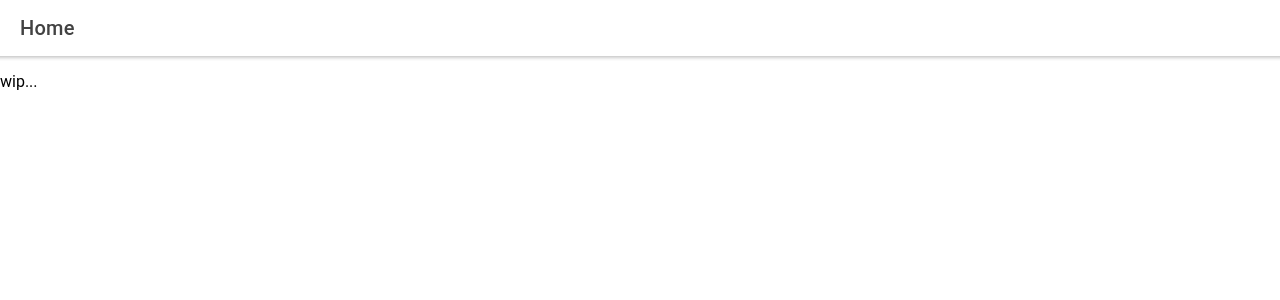
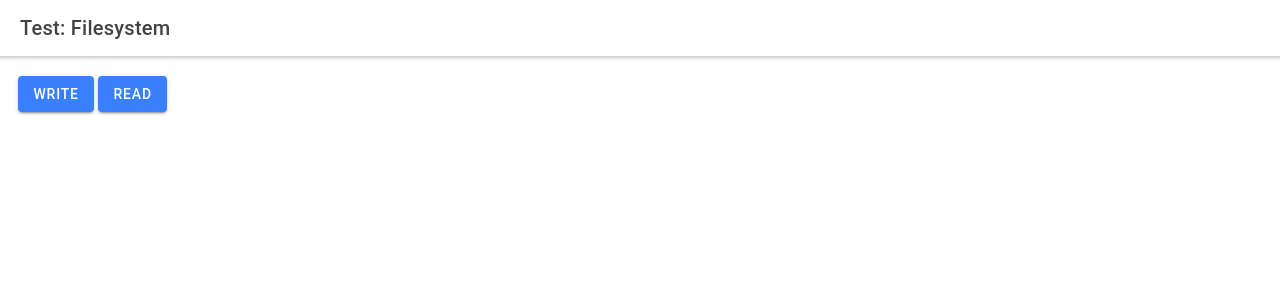
Before and after one commit to rgquiet/Asseto, a React (Create React App) app: page /home in a window 1280 px wide. Shown: the top 300 px of the page. Built offline with nearby package versions, Linux system fonts and the light colour scheme.

Commit message:
Test Filesystem API

```diff
--- a/package.json
+++ b/package.json
@@ -23,7 +23,8 @@
     "react-router": "^5.1.2",
     "react-router-dom": "^5.1.2",
     "react-scripts": "3.4.0",
-    "typescript": "3.8.3"
+    "typescript": "3.8.3",
+    "xlsx": "^0.16.9"
   },
   "scripts": {
     "start": "react-scripts start",
--- a/src/pages/Home.tsx
+++ b/src/pages/Home.tsx
@@ -1,17 +1,58 @@
-import { IonContent, IonHeader, IonPage, IonTitle, IonToolbar } from '@ionic/react';
-import React from 'react';
+import { IonModal, IonButton, IonContent, IonHeader, IonPage, IonTitle, IonToolbar } from '@ionic/react';
+import { FilesystemEncoding, FilesystemDirectory, Plugins } from '@capacitor/core';
+import React, { useState } from 'react';
 import './Home.css';
 
+const { Filesystem } = Plugins;
+
 const Home: React.FC = () => {
+    const [showModal, setShowModal] = useState(false);
+    const [files, setFiles] = useState(['']);
+
+    const writeHandler = () => {
+        const fileName = 'Download/' + new Date().getTime() + '.txt';
+        Filesystem.writeFile({
+            path: fileName,
+            data: 'Hello World',
+            directory: FilesystemDirectory.ExternalStorage,
+            encoding: FilesystemEncoding.UTF8
+        }).then(uri => console.log(uri));
+    }
+
+    const readHandler = () => {
+        Filesystem.readdir({
+            path: '',
+            directory: FilesystemDirectory.ExternalStorage
+        }).then(r => {
+            setFiles(r.files);
+            setShowModal(true);
+        });
+    }
+
+    const openFile = () => {
+        /* wip:
+        https://capacitorjs.com/docs/apis/filesystem
+        https://stackoverflow.com/questions/62444931/capacitor-write-files-to-download-folder
+        */
+    }
+
     return (
         <IonPage>
             <IonHeader>
                 <IonToolbar>
-                    <IonTitle>Home</IonTitle>
+                    <IonTitle>Test: Filesystem</IonTitle>
                 </IonToolbar>
             </IonHeader>
-            <IonContent fullscreen>
-                <p>wip...</p>
+            <IonContent class='ion-padding' fullscreen>
+                <IonButton onClick={writeHandler}>Write</IonButton>
+                <IonButton onClick={readHandler}>Read</IonButton>
+                <IonModal isOpen={showModal}>
+                    <h2>Choose a file</h2>
+                    {files.map((file, i) => (
+                        <p>{i}: {file}</p>
+                    ))}
+                    <IonButton onClick={() => setShowModal(false)}>Exit</IonButton>
+                </IonModal>
             </IonContent>
         </IonPage>
     );
```
Also changed, not shown: 1 other file (tests, documents, lock files or other folders).
